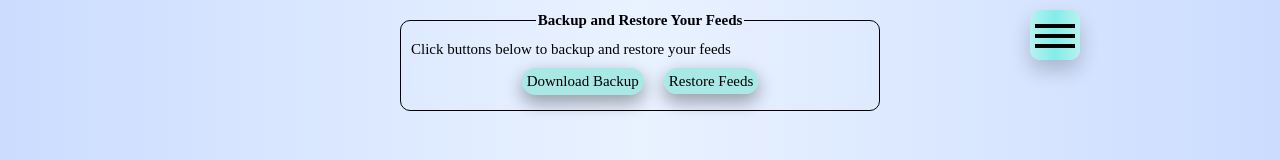
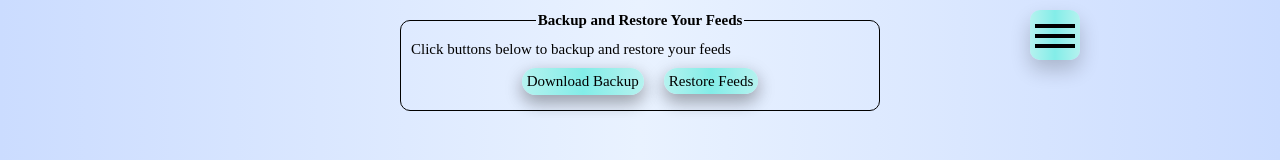
Before and after one commit to ARogala/cs-feedy, a React (Create React App) app: page /BackupRestoreFeeds in a window 1280 px wide. Shown: the top 160 px of the page. Built offline with nearby package versions, Linux system fonts and the light colour scheme; what focus-within would draw is missing.

Commit message:
change backup restore btn color

```diff
--- a/src/components/BackupRestoreFeeds.css
+++ b/src/components/BackupRestoreFeeds.css
@@ -24,16 +24,18 @@
 }
 
 .bkupRestoreForm__btn {
-	background-color: #A8E8E5;
 	border-radius: 20px;
 	padding: 5px;
 	margin: 10px 10px 0px 0px;
 	box-shadow: 0 8px 16px 0 rgba(0,0,0,0.2), 0 6px 20px 0 rgba(0,0,0,0.19);
+
+	background: rgb(181,242,239);
+    background: linear-gradient(90deg, rgba(181,242,239,1) 0%, rgba(131,237,232,1) 50%, rgba(181,242,239,1) 100%);
 }
 
 .bkupRestoreForm__btn:hover,
 .bkupRestoreForm__btn:focus {
-	background-color: #BDC4CF;
+	background: rgb(212,209,209);
 }
 
 .bkupRestoreForm__btn:active {
@@ -50,17 +52,19 @@
 }
 
 .bkupRestoreForm__input--file + label {
-	background-color: #A8E8E5;
 	cursor: pointer;
 	padding: 5px;
 	margin-left: 10px;
 	border-radius: 20px;
 	box-shadow: 0 8px 16px 0 rgba(0,0,0,0.2), 0 6px 20px 0 rgba(0,0,0,0.19);
+
+	background: rgb(181,242,239);
+    background: linear-gradient(90deg, rgba(181,242,239,1) 0%, rgba(131,237,232,1) 50%, rgba(181,242,239,1) 100%);
 }
 
 .bkupRestoreForm__input--file:focus + label,
 .bkupRestoreForm__input--file:hover + label {
-	background-color: #BDC4CF;
+	background: rgb(212,209,209);
 }
 
 @media screen and (min-width: 500px) {
```
